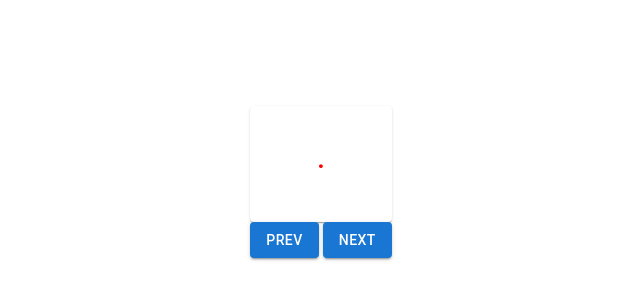
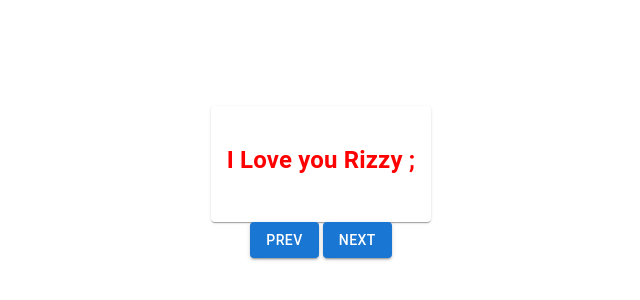
Before and after one commit to dvrishabh02/ReactPlayground, a React (Vite) app: page / in a window 1280 px wide. Shown: the part 218-518 px from the top of the page, without its empty margins (319-959 px from the left). Built offline with nearby package versions, Linux system fonts and the light colour scheme; no server answers.

Commit message:
New commit

```diff
--- a/src/BasicCard.jsx
+++ b/src/BasicCard.jsx
@@ -10,10 +10,12 @@ function BasicCard({text,chapter,chapterName}) {
   return (
     <Card>
       <CardContent>
-        <Typography sx={{ color: 'red', mb: 1.5 }}><h2>{chapter}. {chapterName}</h2></Typography>
+
+        {/* <Typography sx={{ color: 'red', mb: 1.5 }}><h2>{chapter}. {chapterName}</h2></Typography>
         <Typography gutterBottom sx={{ color: 'text.secondary', fontSize: 14 }}>
           <h3>{text}</h3>
-        </Typography>
+        </Typography> */}
+        <Typography sx={{ color: 'red', mb: 1.5 }}><h2>I Love you Rizzy ; </h2></Typography>
       </CardContent>
     </Card>
   );
```
